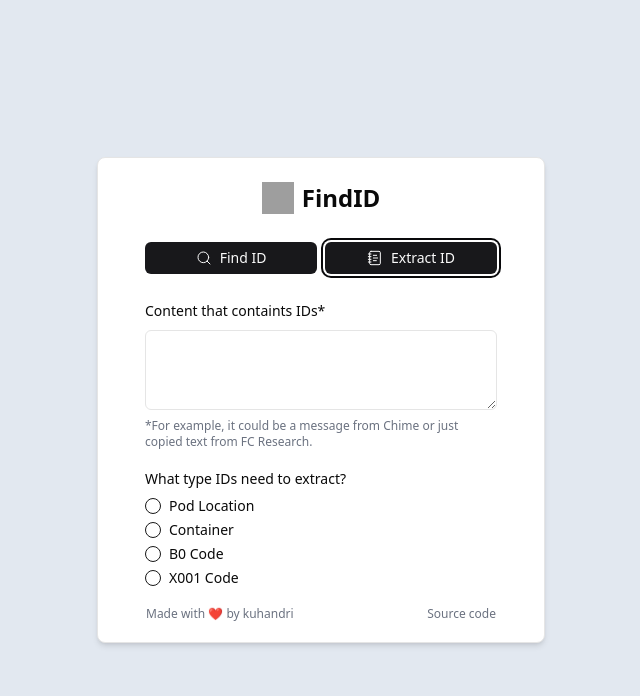
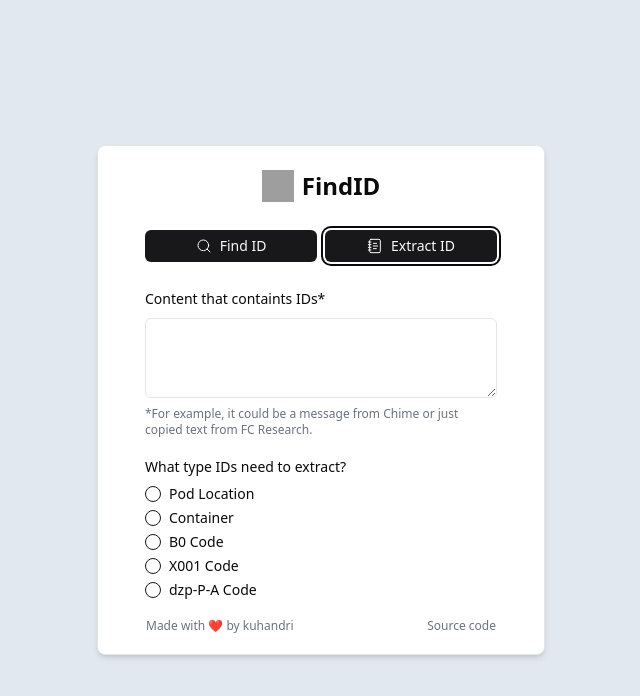
Before and after one commit to LWJerri/FindID, a React (Vite) app: page / in a window 1280 px wide. Both pictures are taken after a click on the tab "Extract ID". Shown: the top 696 px of the page, without its empty margins (319-959 px from the left). Built offline with nearby package versions, Linux system fonts and the light colour scheme; grey boxes are pictures that could not be loaded.

Commit message:
Add `dz-P-A` regexp, remove `contentProtected`

```diff
--- a/package.json
+++ b/package.json
@@ -1,6 +1,6 @@
 {
   "name": "findid",
-  "version": "2.1.0",
+  "version": "2.1.1",
   "description": "An application for working with IDs of different types, designed to maximize productivity.",
   "type": "module",
   "scripts": {
--- a/src-tauri/tauri.conf.json
+++ b/src-tauri/tauri.conf.json
@@ -23,8 +23,7 @@
         "center": true,
         "minWidth": 448,
         "minHeight": 533,
-        "title": "FindID - Working with various types of IDs",
-        "contentProtected": true
+        "title": "FindID - Working with various types of IDs"
       }
     ],
     "bundle": {
--- a/src/components/custom/extractid.tsx
+++ b/src/components/custom/extractid.tsx
@@ -14,7 +14,8 @@ export function ExtractIdTab() {
     "pod-location": { name: "Pod Location", regexp: new RegExp(/P-\d-\w\d{3}\w\d{3}/gm) }, // P-A123A123
     container: { name: "Container", regexp: new RegExp(/tsX\w{8}/gm) }, //tsX12345678
     "b0-code": { name: "B0 Code", regexp: new RegExp(/B0.{8}/gm) }, // B0BZHFLKC2,
-    "x001-code": { name: "X001 Code", regexp: new RegExp("/X001.{6}/gm") }, // X001ECK9T3
+    "x001-code": { name: "X001 Code", regexp: new RegExp(/X001.{6}/gm) }, // X001ECK9T3
+    "dz-P-A": { name: "dzp-P-A Code", regexp: new RegExp(/dz-P-A\d{4}/gm) }, // dz-P-A1234
   };
 
   const extractValues = (value: string) => {
```
Also changed, not shown: 1 other file (tests, documents, lock files or other folders).
